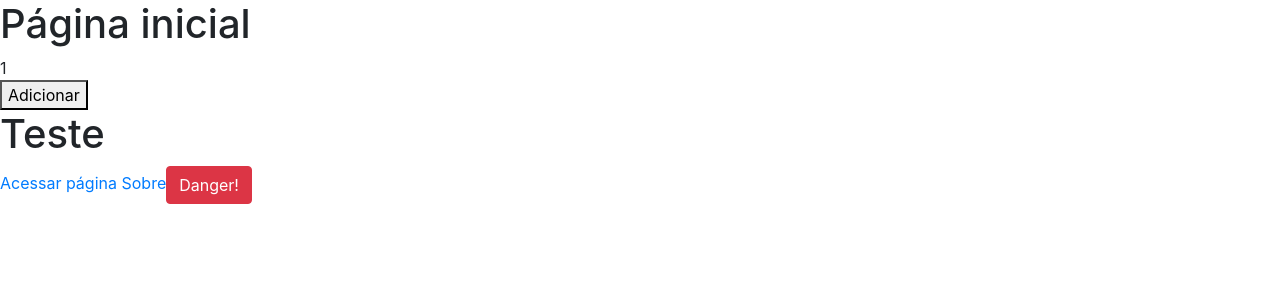
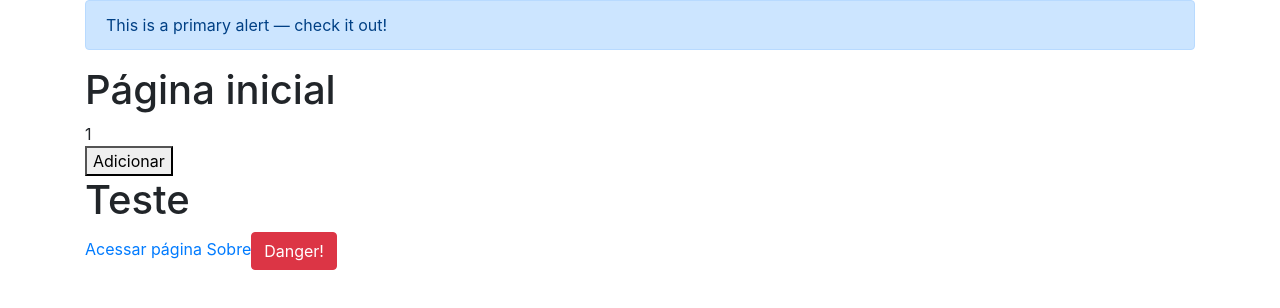
Before and after one commit to ederpbj/ideia-unica, a Next.js app: page / in a window 1280 px wide. Shown: the top 308 px of the page. Built offline with nearby package versions, Linux system fonts and the light colour scheme.

Commit message:
reactstrap

```diff
--- /dev/null
+++ b/XXnext.config.js
@@ -0,0 +1,5 @@
+// não implementado
+const withCSS = require('@zeit/next-css')
+module.exports = withCSS({
+    //
+})
--- a/pages/index.js
+++ b/pages/index.js
@@ -4,13 +4,18 @@ import Link from 'next/link';
 
 // Bootstrap
 import 'bootstrap/dist/css/bootstrap.min.css';
-import { Button } from 'reactstrap';
+import { Button, Alert, Container, Row, Col } from 'reactstrap';
 
 
 function Home() {
     return (
 
         <div>
+            <Container className="themed-container" fluid="sm">
+                <Row></Row>
+                <Alert color="primary">
+                    This is a primary alert — check it out!
+                    </Alert>
                 <h1>Página inicial</h1>
                 <Contador />
                 <h1>Teste</h1>
@@ -20,6 +25,9 @@ function Home() {
                 </Link>
 
                 <Button color="danger">Danger!</Button>
+
+
+            </Container>
         </div>
     )
 }
```
Also changed, not shown: 1 other file (tests, documents, lock files or other folders). Lines whose indentation alone changed are shown as unchanged.
